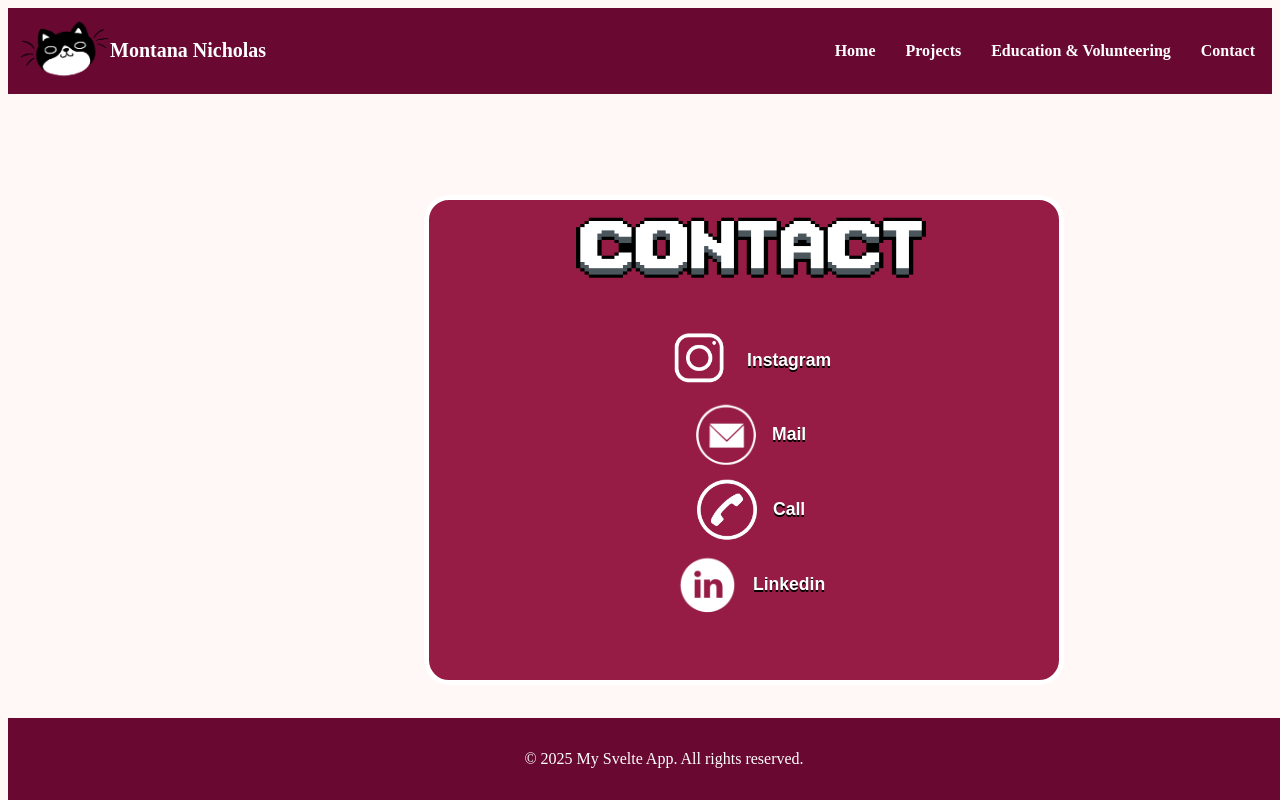
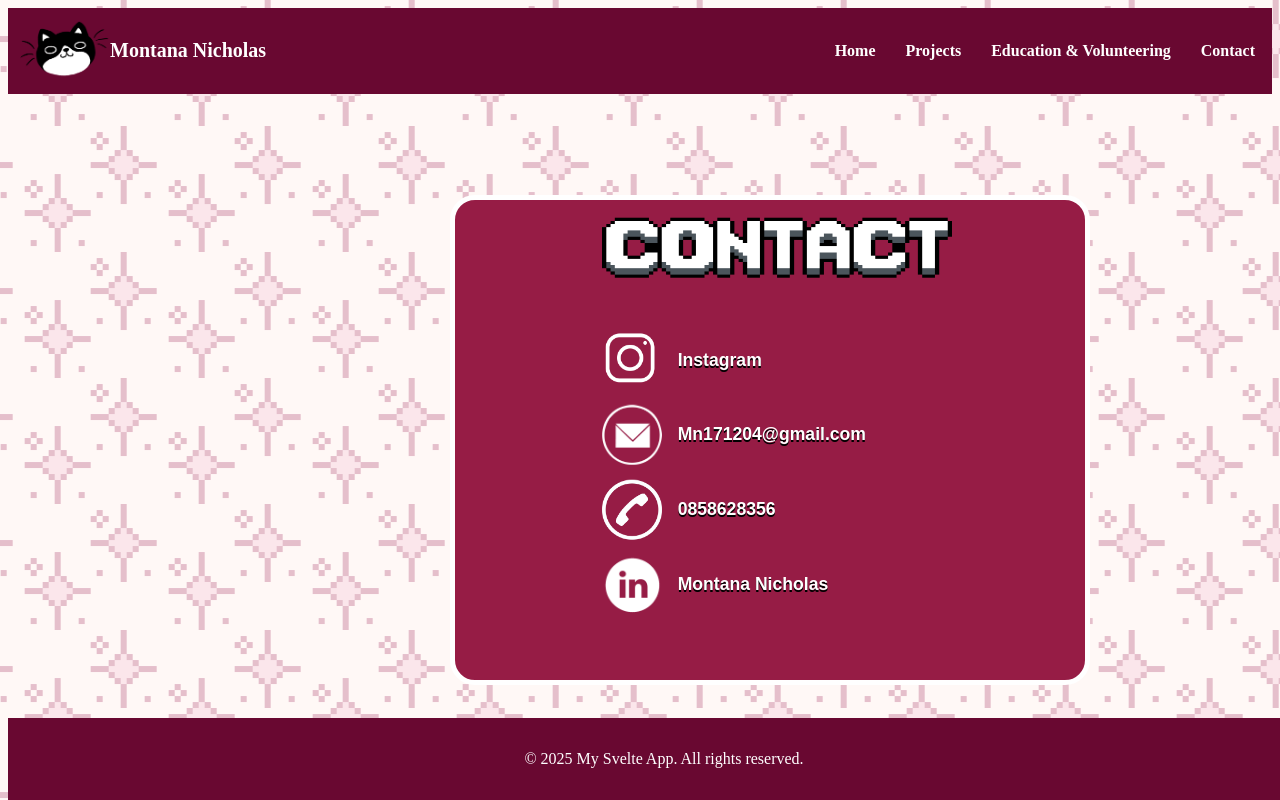
Before and after one commit to MontanaNicholas/Montana-Nicholas-Portfolio-project, a SvelteKit app in the folder montana-portfolio/: page /contact in a window 1280 px wide. Built offline with nearby package versions, Linux system fonts and the light colour scheme.

Commit message:
backgrounds and contact page done

```diff
--- a/montana-portfolio/src/routes/+page.svelte
+++ b/montana-portfolio/src/routes/+page.svelte
@@ -96,6 +96,7 @@
     width: 450px;
     height: 450px;
     border-radius: 50%;
+    background-color:  rgb(255, 248, 246);
     border: 4px solid rgb(150, 28, 69);
   }
 .page-bg{
--- a/montana-portfolio/src/routes/about/+page.svelte
+++ b/montana-portfolio/src/routes/about/+page.svelte
@@ -36,10 +36,11 @@
 
     <div class="about"><img src="about.png" alt="about" width="500" height="60" ></div>
 
+    <div class="parallax parallax--fast"></div>
 
     <div class="person"><img src="cartoon-me.png" alt="person" width="270" height="580" ></div>
 
-<div class="page-bg"></div>
+    <div class="page-bg"></div>
 
 
 
@@ -52,6 +53,16 @@
     margin-left: 35%;
     transform: translateY(-50%);
 }
+.parallax {
+  position: fixed; inset: 0; pointer-events: none;
+  background: url('/sparkle.png') repeat;
+  animation: slide 60s linear infinite;
+  opacity: .15;
+  z-index: -1;
+}
+.parallax--fast { animation-duration: 30s; opacity:.25; }
+@keyframes slide { from{background-position:0 0} to{background-position:-2048px 0} }
+
 
 .person {
     position: fixed;
--- a/montana-portfolio/src/routes/contact/+page.svelte
+++ b/montana-portfolio/src/routes/contact/+page.svelte
@@ -9,7 +9,6 @@
 
 <div class="page-bg"></div>
 
-
     <div class="details">
 
         <section class="contact">
@@ -18,27 +17,31 @@
             <ul class="contact__icons">
                 <li class="contact__item">
                     <img src="instagram.png" alt="instagram" />
-                    <span>Instagram</span>
+                    <a href="https://www.instagram.com/_tiny__things" target="_blank" rel="noopener">
+                        Instagram
+                      </a>
                   </li>
 
                   <li class="contact__item">
                     <img src="mail.png" alt="mail" />
-                    <span>Mail</span>
+                    <span>Mn171204@gmail.com</span>
                   </li>
 
                   <li class="contact__item">
                     <img src="call.png" alt="Call" />
-                    <span>Call</span>
+                    <span>0858628356</span>
                   </li>
 
                   <li class="contact__item">
                     <img src="linkedin.png" alt="linkedin" />
-                    <span>Linkedin</span>
+                    <span>Montana Nicholas</span>
                   </li>
             </ul>
           </section>
 
         </div>
+
+        <div class="parallax parallax--fast"></div>
 
 <style>
 
@@ -46,7 +49,7 @@
 .details {
     position: fixed;
     top: 55%;
-    margin-left: 30%;
+    margin-left: 32%;
     transform: translateY(-50%);
     width: 550px;
     height: 400px;
@@ -57,6 +60,17 @@
     border-radius: 25px;
 
 }
+
+.parallax {
+  position: fixed; inset: 0; pointer-events: none;
+  background: url('/sparkle.png') repeat;
+  animation: slide 60s linear infinite;
+  opacity: .15;
+  z-index: -1;
+}
+.parallax--fast { animation-duration: 30s; opacity:.25; }
+@keyframes slide { from{background-position:0 0} to{background-position:-2048px 0} }
+
 
 .contact {
 
@@ -72,7 +86,7 @@
   margin: 3rem 0 0;
   display: flex;
   flex-direction: column;
-  align-items: center;
+  align-items: flex-start;
   gap: 15px;
 }
 
@@ -82,17 +96,25 @@
 }
 
 .contact__item {
-  display: flex;
-  align-items: center;      /* vertical alignment of icon & text */
-  gap: 1rem;                /* space between icon and its label   */
-  font: 700 1.1rem 'Press Start 2P', sans-serif; /* pixel font    */
-  color: #ffffff;
-  text-shadow: 0 2px #000;
+  display:flex;
+  align-items:center;
+  gap:1rem;
+  font:700 1.1rem 'Press Start 2P',sans-serif;
+  color:#fff;
+  text-shadow:0 2px #000;
 }
 
 .contact__item img {
   width: 60px;
 
+}
+
+.contact__item a{
+  color:#fff;
+  text-decoration:none;
+}
+.contact__item a:hover{
+  text-decoration:underline;
 }
 
 .page-bg{
--- a/montana-portfolio/src/routes/education/+page.svelte
+++ b/montana-portfolio/src/routes/education/+page.svelte
@@ -2,12 +2,16 @@
     import { onMount } from 'svelte';
 
     onMount(() => {
-        console.log("Software Page Loaded");
+        console.log("Education Page Loaded");
     })
 </script>
 
+
+
 <div class="page-bg"></div>
 <div class="education"><img src="education-title.png" alt="education" width="500" height="60" ></div>
+
+<div class="parallax parallax--fast"></div>
 
 <style>
 
@@ -19,6 +23,17 @@
     transform: translateY(-50%);
 }
 
+.parallax {
+  position: fixed; inset: 0; pointer-events: none;
+  background: url('/sparkle.png') repeat;
+  animation: slide 60s linear infinite;
+  opacity: .15;
+  z-index: -1;
+}
+.parallax--fast { animation-duration: 30s; opacity:.25; }
+@keyframes slide { from{background-position:0 0} to{background-position:-2048px 0} }
+
+
 .page-bg{
     position: fixed;
     top: 0;
--- a/montana-portfolio/src/routes/projects/+page.svelte
+++ b/montana-portfolio/src/routes/projects/+page.svelte
@@ -2,12 +2,16 @@
     import { onMount } from 'svelte';
 
     onMount(() => {
-        console.log("Software Page Loaded");
+        console.log("Projects Page Loaded");
     })
 </script>
 
+
+
 <div class="page-bg"></div>
 <div class="projects"><img src="project.png" alt="project" width="500" height="60" ></div>
+
+<div class="parallax parallax--fast"></div>
 
 <style>
 
@@ -19,6 +23,18 @@
     transform: translateY(-50%);
 }
 
+.parallax {
+  position: fixed; inset: 0; pointer-events: none;
+  background: url('/sparkle.png') repeat;
+  animation: slide 60s linear infinite;
+  opacity: .15;
+  z-index: -1;
+}
+
+.parallax--fast { animation-duration: 30s; opacity:.25; }
+@keyframes slide { from{background-position:0 0} to{background-position:-2048px 0} }
+
+
 .page-bg{
     position: fixed;
     top: 0;
```
